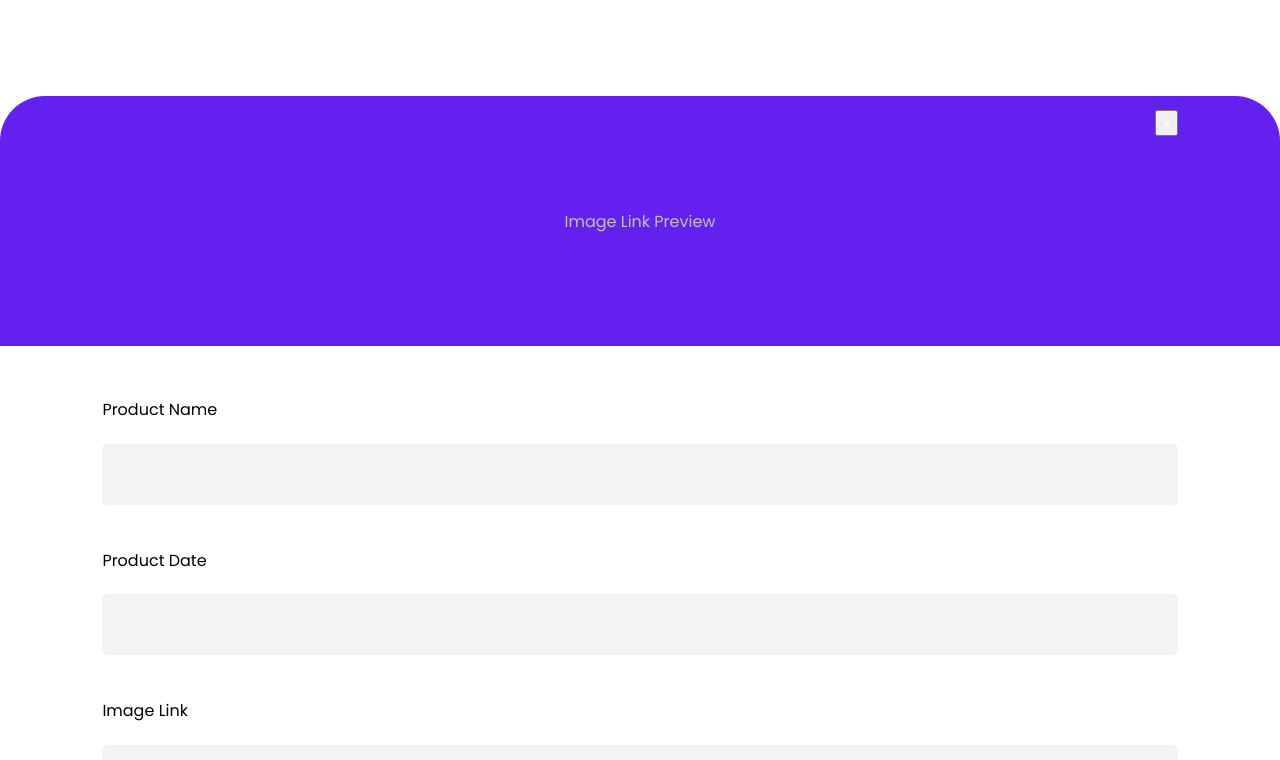
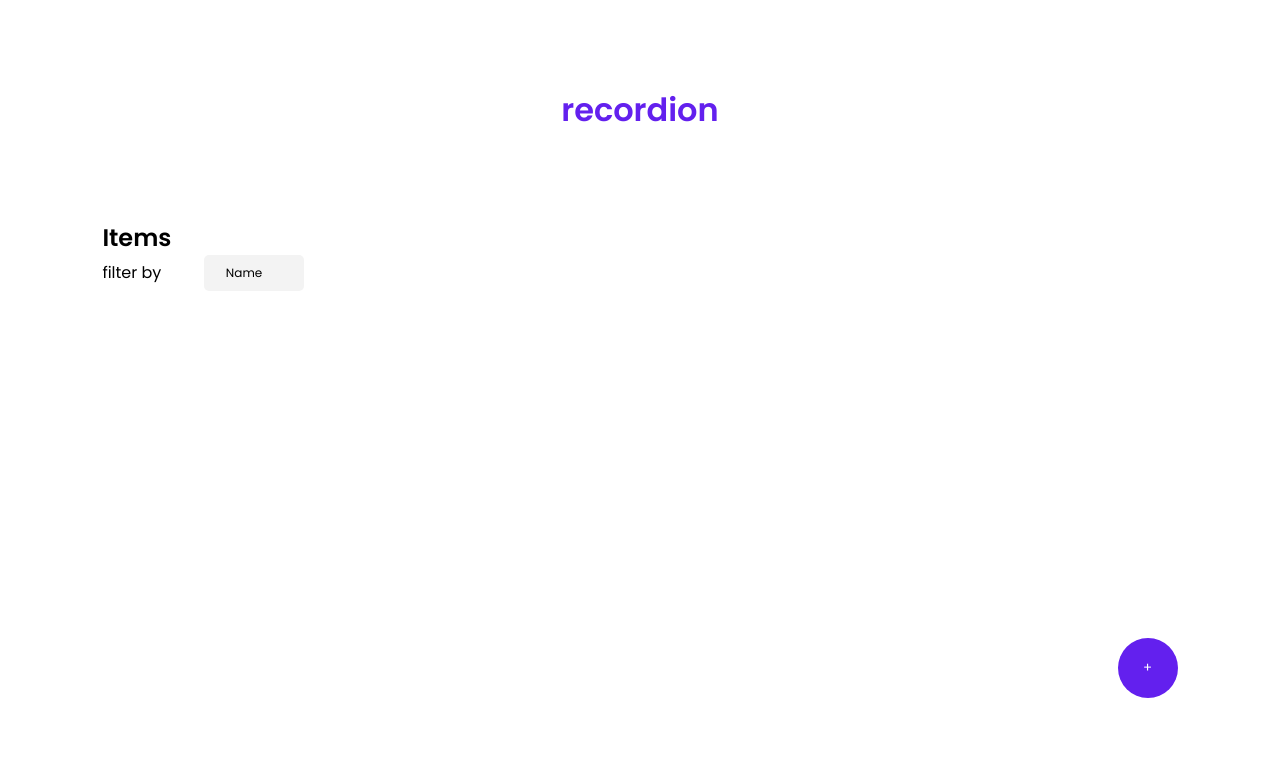
Before and after one commit to kaloyj/recordion, a React app: page / in a window 1280 px wide. Shown: the top 760 px of the page. Built offline with nearby package versions, Linux system fonts and the light colour scheme.

Commit message:
added styles for errors

```diff
--- a/src/base-styles/_typography.scss
+++ b/src/base-styles/_typography.scss
@@ -3,6 +3,7 @@ $font-size-base: 12px; // 20px
 $primary-font-size: 20px;
 $secondary-font-size: 10px;
 $header-font-size: 24px; // 48px
+$label-font-size: 12px;
 
 // main font
 *,
--- a/src/components/main/main.tsx
+++ b/src/components/main/main.tsx
@@ -8,19 +8,6 @@ function Main() {
   const { showRecordCard } = useContext(RecordCardContext);
   return (
     <div className="body-container">
-      <RecordListItem record={{}}></RecordListItem>
-      <RecordListItem record={{}}></RecordListItem>
-      <RecordListItem record={{}}></RecordListItem>
-      <RecordListItem record={{}}></RecordListItem>
-      <RecordListItem record={{}}></RecordListItem>
-      <RecordListItem record={{}}></RecordListItem>
-      <RecordListItem record={{}}></RecordListItem>
-      <RecordListItem record={{}}></RecordListItem>
-      <RecordListItem record={{}}></RecordListItem>
-      <RecordListItem record={{}}></RecordListItem>
-      <RecordListItem record={{}}></RecordListItem>
-      <RecordListItem record={{}}></RecordListItem>
-
       <AddButton></AddButton>
 
       {showRecordCard == "test" ? (
@@ -29,7 +16,7 @@ function Main() {
         </RecordCard>
       ) : null}
 
-      {true ? (
+      {showRecordCard == "add" ? (
         <RecordCard>
           <RecordForm></RecordForm>
         </RecordCard>
--- a/src/components/record/components/record-details/_record-details.scss
+++ b/src/components/record/components/record-details/_record-details.scss
@@ -4,7 +4,7 @@
 
   .image-placeholder {
     height: 250px;
-    background-color: $dark-gray-base;
+    background-color: $primary-color;
   }
 
   .product-content {
@@ -17,6 +17,7 @@
 }
 
 .product-actions {
+  margin-top: 4%;
   button {
     padding: 5px 15px;
     border-radius: 5px;
--- a/src/components/record/components/record-details/record-details.tsx
+++ b/src/components/record/components/record-details/record-details.tsx
@@ -11,21 +11,21 @@ function RecordDetails({ record }: RecordDetailsProps) {
     <div className="record-details-container flex-parent">
       <div className="product-image flex-1">
         {record.imageLink ? (
-          <img></img>
+          <img src={record.imageLink} alt="product image"></img>
         ) : (
           <div className="image-placeholder flex-parent"></div>
         )}
       </div>
 
       <div className="product-content margined-flex-1">
-        <h2 className="product-title">Name</h2>
-        <div className="date">
+        <h2 className="product-title flex-1">Name</h2>
+        <div className="date flex-1">
           Created on <span>February 25, 2019</span>
         </div>
 
-        <div className="product-description">Description here</div>
+        <div className="product-description flex-1">Description here</div>
 
-        <div className="product-actions">
+        <div className="product-actions flex-1">
           <button className="default">Edit</button>
           <button className="danger">Delete</button>
         </div>
--- a/src/components/record/components/record-form/_record-form.scss
+++ b/src/components/record/components/record-form/_record-form.scss
@@ -13,10 +13,16 @@
       text-align: center;
       color: silver;
     }
+
+    img {
+      width: 100%;
+      height: 100%;
+      object-fit: cover;
+    }
   }
 
   .product-form-body {
-    margin-top: 4%;
+    margin-top: 8%;
   }
 
   .field-item {
@@ -24,6 +30,8 @@
 
     label {
       margin-bottom: 2%;
+      font-weight: 600;
+      font-size: $label-font-size;
     }
 
     input,
@@ -33,6 +41,7 @@
       background-color: $input-color-base;
       font-size: $font-size-base;
       padding: 2% 4%;
+      font-weight: 300;
     }
 
     textarea {
@@ -40,7 +49,15 @@
     }
   }
 
+  .error-message {
+    font-weight: 600;
+    font-size: $label-font-size;
+    color: $red-base;
+    font-style: italic;
+  }
+
   .product-actions {
+    margin-top: 4%;
     .default {
       width: 75px;
       background-color: $primary-color;
--- a/src/components/record/components/record-form/record-form.tsx
+++ b/src/components/record/components/record-form/record-form.tsx
@@ -8,7 +8,7 @@ const RecordSchema = Yup.object().shape({
     .min(2, "Product Name must be more than 2 characters.")
     .max(64, "Product Name must not exceed 64 characters.")
     .required("Product Name is required"),
-  productDate: Yup.date().required("Product Name is required"),
+  productDate: Yup.date().required("Product Date is required"),
   productDescription: Yup.string().max(
     240,
     "Product Description must not exceed 240 characters."
@@ -33,10 +33,26 @@ function RecordForm() {
         }, 400);
       }}
     >
-      {({ isSubmitting, values, setFieldValue }) => (
+      {({
+        isSubmitting,
+        isValidating,
+        values,
+        setFieldValue,
+        setFieldError
+      }) => (
         <div className="record-form-container flex-parent">
           <div className="product-image-preview flex-1">
-            <span>Image Link Preview</span>
+            {values && values.imageLink ? (
+              <img
+                src={values.imageLink}
+                onError={e => {
+                  // do something here to validate URL
+                }}
+                alt="product image"
+              ></img>
+            ) : (
+              <span>Image Link Preview</span>
+            )}
           </div>
 
           <div className="product-form-body margined-flex-1">
@@ -46,7 +62,11 @@ function RecordForm() {
                   Product Name
                 </label>
                 <Field type="text" name="productName" className="flex-1" />
-                <ErrorMessage name="productName" component="div" />
+                <ErrorMessage
+                  name="productName"
+                  component="div"
+                  className="error-message flex-1"
+                />
               </div>
 
               <div className="flex-1 field-item">
@@ -67,7 +87,11 @@ function RecordForm() {
                   />
                 </div>
 
-                <ErrorMessage name="productDate" component="div" />
+                <ErrorMessage
+                  name="productDate"
+                  component="div"
+                  className="error-message flex-1"
+                />
               </div>
 
               <div className="flex-1 field-item">
@@ -75,7 +99,11 @@ function RecordForm() {
                   Image Link
                 </label>
                 <Field type="text" name="imageLink" className="flex-1" />
-                <ErrorMessage name="imageLink" component="div" />
+                <ErrorMessage
+                  name="imageLink"
+                  component="div"
+                  className="error-message flex-1"
+                />
               </div>
 
               <div className="flex-1 field-item">
@@ -87,14 +115,18 @@ function RecordForm() {
                   name="productDescription"
                   className="flex-1"
                 />
-                <ErrorMessage name="productDescription" component="div" />
+                <ErrorMessage
+                  name="productDescription"
+                  component="div"
+                  className="error-message flex-1"
+                />
               </div>
 
               <div className="product-actions">
                 <button
                   type="submit"
                   className="default"
-                  disabled={isSubmitting}
+                  disabled={isSubmitting || isValidating}
                 >
                   Save
                 </button>
--- a/src/components/record/components/record-list-item/_record-list-item.scss
+++ b/src/components/record/components/record-list-item/_record-list-item.scss
@@ -1,7 +1,4 @@
 .record-list-item-container {
-  flex: 0 0 100%;
-  display: flex;
-  flex-flow: row wrap;
   align-items: center;
   margin-bottom: 4%;
 
--- a/src/components/record/components/record-list-item/record-list-item.tsx
+++ b/src/components/record/components/record-list-item/record-list-item.tsx
@@ -11,7 +11,7 @@ function RecordListItem({ record }: RecordProps) {
   const { setShowRecordCard } = useContext(RecordCardContext);
   return (
     <div
-      className="record-list-item-container"
+      className="record-list-item-container flex-parent"
       onClick={() => setShowRecordCard("test")}
     >
       <div className="product-image">
--- a/src/components/search-filter/_search-filter.scss
+++ b/src/components/search-filter/_search-filter.scss
@@ -10,7 +10,7 @@
 
   select {
     margin: 0 4%;
-    width: auto;
+    width: 100px;
     -webkit-appearance: none;
     -moz-appearance: none;
     appearance: none;
--- a/src/components/search-filter/search-filter.tsx
+++ b/src/components/search-filter/search-filter.tsx
@@ -5,9 +5,8 @@ function SearchFilter() {
     <div className="search-filter">
       <span>filter by</span>
       <select>
-        <option>hello somebody</option>
-        <option>hello world</option>
-        <option>hello yas</option>
+        <option>Name</option>
+        <option>Date</option>
       </select>
     </div>
   );
```
